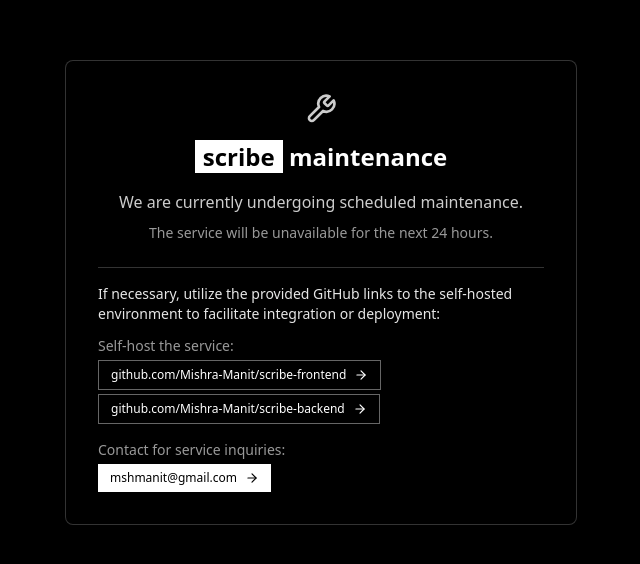
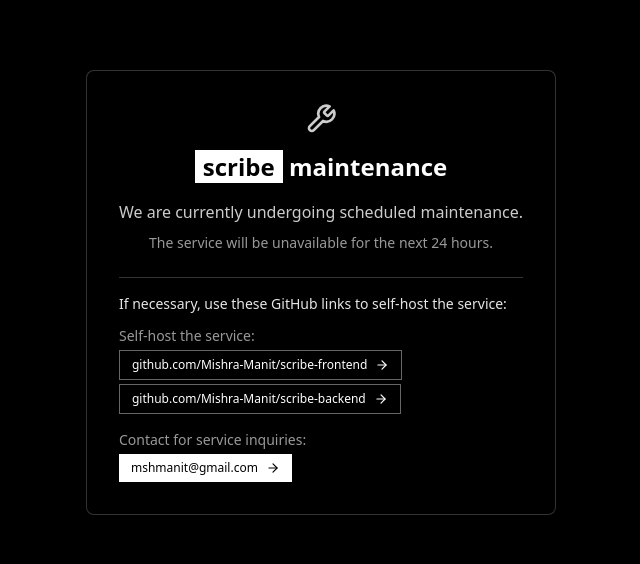
Before and after one commit to Mishra-Manit/scribe-frontend, a Next.js app: page / in a window 1280 px wide. Shown: the part 108-672 px from the top of the page, without its empty margins (319-959 px from the left). Built offline with nearby package versions, Linux system fonts and the light colour scheme; no server answers.

Commit message:
change shutdown notice copy

```diff
--- a/components/ShutdownNotice.tsx
+++ b/components/ShutdownNotice.tsx
@@ -28,7 +28,7 @@ export function ShutdownNotice({ className }: ShutdownNoticeProps) {
         <div className="mt-6 space-y-4 text-white/90 text-sm">
           <div className="border-t border-white/20 pt-4">
             <p className="font-medium mb-3">
-              If necessary, utilize the provided GitHub links to the self-hosted environment to facilitate integration or deployment:
+              If necessary, use these GitHub links to self-host the service:
             </p>
             <ul className="space-y-4">
               <li>
```
